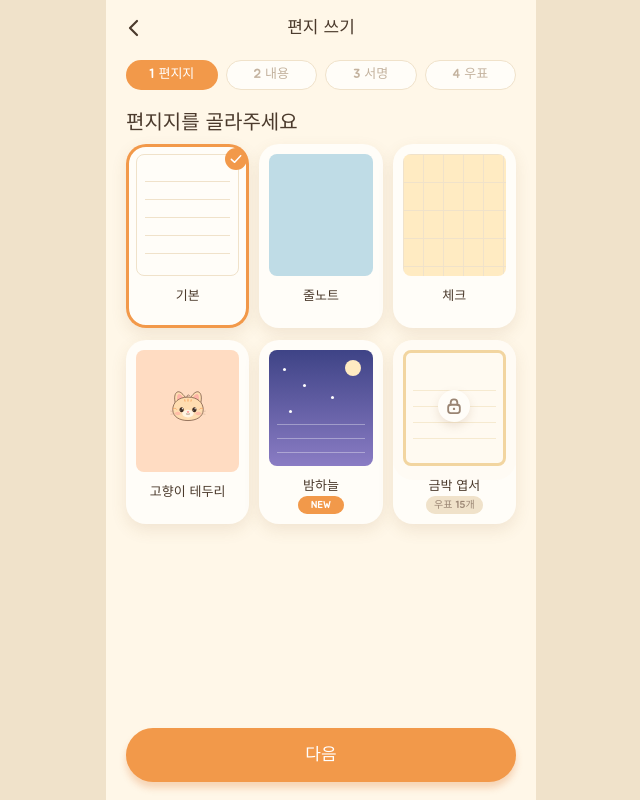
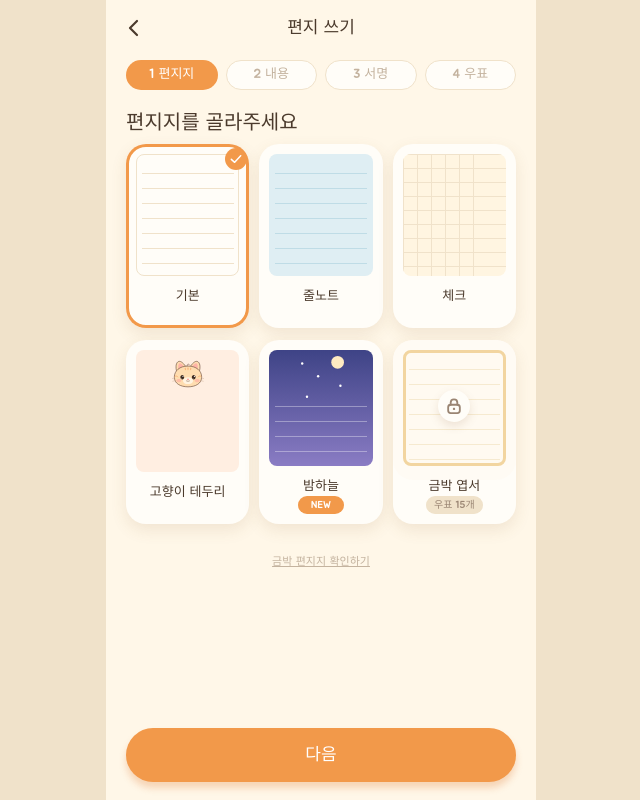
Before and after one commit to 2026-4thon-dongle/2026-4thon-11-dongle-frontend, a React (Vite) app: page /letter-write/paper in a window 1280 px wide. Shown: the whole page, without its empty margins (319-959 px from the left). Built offline with nearby package versions, Linux system fonts and the light colour scheme.

Commit message:
feat: 편지지 6종을 스펙대로 맞추고 편지 쓰기 화면에 반영

```diff
--- /dev/null
+++ b/src/components/letter-write/Paper.css
@@ -0,0 +1,62 @@
+/* 편지지 6종의 색과 테두리. 시안의 "편지지 스펙 (CSS로 구현)" 값이다.
+   편지지 미리보기(4-1)와 편지 쓰는 카드(4-2~)가 같은 값을 쓰도록 여기에서만 정한다.
+   편지지를 쓰는 요소에 `paper paper--{id}` 클래스를 붙이면 아래 변수를 받는다.
+
+   --paper-bg      바탕 (색 또는 그라데이션)
+   --paper-line    줄·격자 색
+   --paper-border  테두리 (border 한 줄 값), --paper-border-width 그 두께(줄 위치를 맞출 때 쓴다)
+   --paper-text    글씨 색, --paper-sub 보조 글씨(글자 수), --paper-hint 안내 문구 */
+.paper {
+  --paper-bg: #fffdf8;
+  --paper-line: #f0e2ca;
+  --paper-border: 1.5px solid #f0e2ca;
+  --paper-border-width: 1.5px;
+  --paper-text: var(--text-brown);
+  --paper-sub: var(--text-sub);
+  --paper-hint: var(--text-hint);
+}
+
+/* 1. 기본: 흰 바탕 + 연한 줄 + 연한 테두리 1.5px (위 기본값) */
+
+/* 2. 줄노트: 하늘색 바탕 + 하늘색 줄 */
+.paper--ruled {
+  --paper-bg: #dfeef3;
+  --paper-line: #bfdce6;
+  --paper-border: 0 solid transparent;
+  --paper-border-width: 0px;
+  --paper-hint: #8f9ca3; /* 안내 문구: 하늘색 바탕에서 베이지가 떠 보여 회색으로 */
+}
+
+/* 3. 체크: 크림 바탕 + 정사각형 격자 */
+.paper--check {
+  --paper-bg: #fff5e1;
+  --paper-border: 0 solid transparent;
+  --paper-border-width: 0px;
+}
+
+/* 4. 고향이 테두리: 복숭아색 바탕, 줄 없음, 고향이 장식 */
+.paper--mascot {
+  --paper-bg: #ffeee1;
+  --paper-line: transparent;
+  --paper-border: 0 solid transparent;
+  --paper-border-width: 0px;
+}
+
+/* 5. 밤하늘: 남색 → 연보라(위 → 아래), 줄 흰색 35%, 글씨 흰색, 달과 별 장식(오른쪽 위) */
+.paper--night {
+  --paper-bg: linear-gradient(to bottom, #3e4386, #8a7cc4);
+  --paper-line: rgba(255, 255, 255, 0.35);
+  --paper-border: 0 solid transparent;
+  --paper-border-width: 0px;
+  --paper-text: #fff;
+  --paper-sub: rgba(255, 255, 255, 0.75);
+  --paper-hint: rgba(255, 255, 255, 0.55);
+}
+
+/* 6. 금박 엽서: 연노랑 바탕 + 금색 줄 + 금색 테두리 3px */
+.paper--gold {
+  --paper-bg: #fffbf0;
+  --paper-line: #ebd9a8;
+  --paper-border: 3px solid #e2a93b;
+  --paper-border-width: 3px;
+}
--- a/src/components/letter-write/PaperPreview.css
+++ b/src/components/letter-write/PaperPreview.css
@@ -1,86 +1,59 @@
-/* 편지지 미리보기. 크기와 줄 위치는 시안 4-1의 값이다. */
+/* 편지지 미리보기 80×122. 시안의 편지지 스펙(200×260 예시)을 가로 0.4배·세로 0.47배로 줄여 놓은 위치다.
+   색과 테두리는 Paper.css의 변수를 쓰고, 줄과 격자는 JSX가 만든 요소(테두리 한 줄)로 그린다. */
 .paper-preview {
   position: relative;
   width: 100%;
   height: 122px;
   overflow: hidden;
+  border: var(--paper-border);
   border-radius: 8px;
+  background: var(--paper-bg);
 }
 
-/* 기본: 흰 바탕 + 연한 테두리 + 줄 5개 (위에서 26px부터 18px 간격, 굵기 1.2px)
-   줄 무늬는 5줄 높이(90px) 한 장만 놓아서 정확히 5개만 나온다. */
-.paper-preview--basic {
-  border: 1.5px solid var(--line-soft);
-  background:
-    repeating-linear-gradient(
-      to bottom,
-      transparent 0 16.8px,
-      var(--line-soft) 16.8px 18px
-    )
-    8px 9.2px / calc(100% - 16px) 90px no-repeat,
-    var(--bg-surface);
+/* 줄과 격자를 모아 두는 층. 테두리 바깥 끝(border-box)에 맞춰 놓아서, 테두리 두께가 달라도
+   (기본 1.5px, 금박 3px, 나머지 0) 줄이 같은 위치에 나온다. */
+.paper-preview__lines {
+  position: absolute;
+  inset: calc(var(--paper-border-width) * -1);
 }
 
-/* 줄노트: 하늘색 바탕. 시안의 줄도 같은 하늘색이라 눈에는 보이지 않는다. */
-.paper-preview--ruled {
-  background: var(--brand-sky);
+/* 가로줄: 좌우 6px 안쪽 (스펙: 좌우 16px) */
+.paper-preview__line {
+  position: absolute;
+  right: 6px;
+  left: 6px;
+  height: 0;
+  border-top: 1px solid var(--paper-line);
 }
 
-/* 체크: 버터 바탕 + 20×28 격자 */
-.paper-preview--check {
-  background:
-    linear-gradient(to right, var(--line-soft) 1px, transparent 1px) 0 0 / 20px 100%,
-    linear-gradient(to bottom, var(--line-soft) 1px, transparent 1px) 0 0 / 100% 28px,
-    var(--bg-butter);
+/* 체크 격자 (스펙: 32px 칸) */
+.paper-preview__grid-column {
+  position: absolute;
+  top: 0;
+  bottom: 0;
+  width: 0;
+  border-left: 1px solid var(--paper-line);
 }
 
-/* 고향이 테두리: 복숭아색 바탕 + 가운데 고향이 */
-.paper-preview--mascot {
-  background: var(--bg-peach);
+.paper-preview__grid-row {
+  position: absolute;
+  right: 0;
+  left: 0;
+  height: 0;
+  border-top: 1px solid var(--paper-line);
 }
 
+/* 고향이 테두리: 줄 없음, 위쪽 가운데에 고향이 */
 .paper-preview__mascot {
   position: absolute;
-  top: 38px;
+  top: 7.5px;
   left: 50%;
   transform: translateX(-50%);
 }
 
-/* 밤하늘: 위에서 아래로 남색 → 연보라, 달과 별, 아래쪽 줄 3개(위에서 74px부터 14px 간격) */
-.paper-preview--night {
-  background:
-    repeating-linear-gradient(
-      to bottom,
-      transparent 0 13px,
-      rgba(255, 255, 255, 0.35) 13px 14px
-    )
-    8px 61px / calc(100% - 16px) 42px no-repeat,
-    linear-gradient(to bottom, #3e4386, #8a7cc4);
+/* 밤하늘: 줄 5개는 위에서 56px부터 15px 간격(스펙: 120px부터 32px 간격), 달과 별은 오른쪽 위 */
+.paper-preview__sky {
+  position: absolute;
+  top: 5.6px;
+  left: 32px;
 }
-
-.paper-preview__moon {
-  position: absolute;
-  top: 10px;
-  right: 12px;
-}
-
-.paper-preview__star {
-  position: absolute;
-  width: 3px;
-  height: 3px;
-  border-radius: 2px;
-  background: var(--white);
-}
-
-/* 금박 엽서: 연노랑 바탕 + 금색 테두리 3px + 줄 4개(위에서 40px부터 16px 간격) */
-.paper-preview--gold {
-  border: 3px solid #e2a93b;
-  background:
-    repeating-linear-gradient(
-      to bottom,
-      transparent 0 15px,
-      #ebd9a8 15px 16px
-    )
-    7px 22px / calc(100% - 14px) 64px no-repeat,
-    #fffbf0;
-}
--- a/src/components/letter-write/PaperPreview.jsx
+++ b/src/components/letter-write/PaperPreview.jsx
@@ -1,31 +1,52 @@
 import Mascot from '../../shared/ui/Mascot.jsx'
-import moon from './assets/moon.svg'
+import nightSky from './assets/night-sky.svg'
+import './Paper.css'
 import './PaperPreview.css'
 
-// 밤하늘 편지지의 별 위치(미리보기 왼쪽·위쪽 px, 시안 값)
-const STARS = [
-  [14, 18],
-  [34, 34],
-  [62, 46],
-  [20, 60],
-]
+// 줄 위치(미리보기 위쪽 px). 스펙(200×260 예시)의 줄을 세로 0.47배로 줄인 값이다.
+// 기본·줄노트·금박은 위에서 19px부터 15px 간격 7줄, 밤하늘은 56px부터 15px 간격 5줄이다.
+const lineTops = (first, count) => Array.from({ length: count }, (_, index) => first + index * 15)
+const LINES = {
+  basic: lineTops(19, 7),
+  ruled: lineTops(19, 7),
+  gold: lineTops(19, 7),
+  night: lineTops(56, 5),
+}
+
+// 체크 격자: 14px 칸(스펙은 32px 칸). 세로선은 80px 너비 안에, 가로선은 122px 높이 안에 놓는다.
+const GRID_COLUMNS = Array.from({ length: 6 }, (_, index) => index * 14)
+const GRID_ROWS = Array.from({ length: 9 }, (_, index) => index * 14)
 
 /**
- * 편지지 미리보기(80×122). 편지지마다 모양이 달라서 id로 구분한다.
- * 편지 본문 카드에는 쓰지 않고, 편지지 고르기(4-1)의 카드 안에서만 쓴다.
+ * 편지지 미리보기(80×122). 색과 테두리는 Paper.css(시안의 편지지 스펙)를 따르고, 줄과 장식은 편지지마다 다르다.
+ * 편지지 고르기(4-1)의 카드 안에서 쓴다. 편지 쓰는 카드는 LetterCard가 같은 스펙으로 그린다.
  * @param {string} paperId PAPERS의 id
  */
 function PaperPreview({ paperId }) {
   return (
-    <div className={`paper-preview paper-preview--${paperId}`} aria-hidden="true">
-      {paperId === 'mascot' && <Mascot pose="face" size={39} className="paper-preview__mascot" />}
+    <div className={`paper paper--${paperId} paper-preview paper-preview--${paperId}`} aria-hidden="true">
+      {/* 줄은 background 그라데이션이 아니라 테두리 한 줄(border)로 그린다. 그라데이션은 화면 배율이 1.25배·1.5배처럼
+          정수가 아니면 줄마다 두께가 달라 보이지만, 테두리는 항상 화면 한 칸 두께로 그려진다. */}
+      {LINES[paperId] && (
+        <div className="paper-preview__lines">
+          {LINES[paperId].map((top) => (
+            <span key={top} className="paper-preview__line" style={{ top }} />
+          ))}
+        </div>
+      )}
+      {paperId === 'check' && (
+        <div className="paper-preview__lines">
+          {GRID_COLUMNS.map((left) => (
+            <span key={`c${left}`} className="paper-preview__grid-column" style={{ left }} />
+          ))}
+          {GRID_ROWS.map((top) => (
+            <span key={`r${top}`} className="paper-preview__grid-row" style={{ top }} />
+          ))}
+        </div>
+      )}
+      {paperId === 'mascot' && <Mascot pose="face" size={35} className="paper-preview__mascot" />}
       {paperId === 'night' && (
-        <>
-          <img className="paper-preview__moon" src={moon} alt="" width="16" height="16" />
-          {STARS.map(([left, top]) => (
-            <span key={`${left}-${top}`} className="paper-preview__star" style={{ left, top }} />
-          ))}
-        </>
+        <img className="paper-preview__sky" src={nightSky} alt="" width="43" height="42" />
       )}
     </div>
   )
--- a/src/pages/letter-write/ContentPage.jsx
+++ b/src/pages/letter-write/ContentPage.jsx
@@ -32,6 +32,7 @@ function ContentPage() {
       footer={<StepFooter onNext={goNext} nextDisabled={draft.content.trim() === ''} />}
     >
       <LetterCard
+        paperId={draft.paperId}
         recipient={recipient}
         value={draft.content}
         onChange={(content) => updateDraft({ content })}
--- a/src/pages/letter-write/PaperPage.css
+++ b/src/pages/letter-write/PaperPage.css
@@ -147,3 +147,16 @@
   color: var(--text-sub);
   transform: translateX(-50%);
 }
+
+/* 개발 중에만 보이는 작은 글씨 버튼 */
+.paper-page__dev {
+  display: block;
+  margin: 16px auto 0;
+  padding: 4px 8px;
+  border: 0;
+  background: none;
+  color: var(--text-hint);
+  font: 400 var(--caption-11-size) / var(--caption-11-lh) var(--font-body);
+  text-decoration: underline;
+  cursor: pointer;
+}
--- a/src/pages/letter-write/PaperPage.jsx
+++ b/src/pages/letter-write/PaperPage.jsx
@@ -75,6 +75,20 @@ function PaperPage() {
           )
         })}
       </ul>
+
+      {/* 개발 중에만 보인다(배포 빌드에는 들어가지 않는다): 잠긴 금박 엽서를 골라 바로 편지 쓰기 화면에서 확인한다. */}
+      {import.meta.env.DEV && (
+        <button
+          type="button"
+          className="paper-page__dev"
+          onClick={() => {
+            updateDraft({ paperId: 'gold' })
+            goNext()
+          }}
+        >
+          금박 편지지 확인하기
+        </button>
+      )}
     </StepLayout>
   )
 }
```
Also changed, not shown: src/components/letter-write/LetterCard.css (+51 -6 lines), src/components/letter-write/LetterCard.jsx (+12 -3 lines), src/components/letter-write/assets/moon.svg (deleted), src/components/letter-write/assets/night-sky.svg (added), 1 other file (tests, documents, lock files or other folders).
